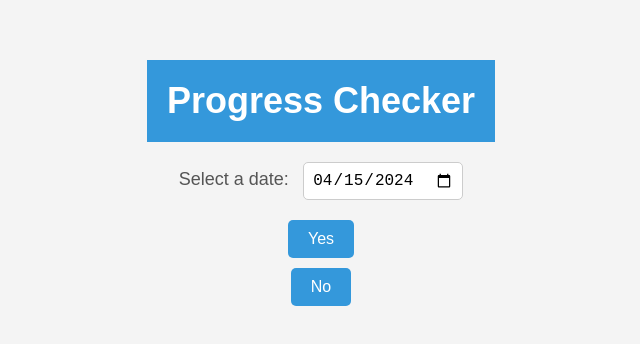
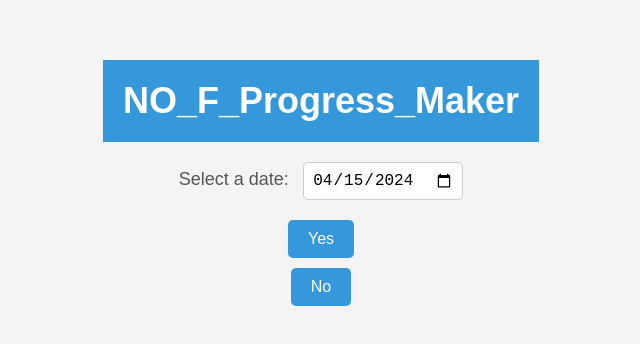
Before and after one commit to uktentu/nof, a plain HTML site: page index.html in a window 1280 px wide. Shown: the part 212-556 px from the top of the page, without its empty margins (319-959 px from the left). Drawn offline with Linux system fonts and the light colour scheme.

Commit message:
Update index.html

```diff
--- a/index.html
+++ b/index.html
@@ -9,7 +9,7 @@
 <body>
     <div class="container">
         <div class="header">
-            <h1>Progress Checker</h1>
+            <h1>NO_F_Progress_Maker</h1>
         </div>
         <div class="date-container">
             <label for="dateSelector">Select a date:</label>
```
